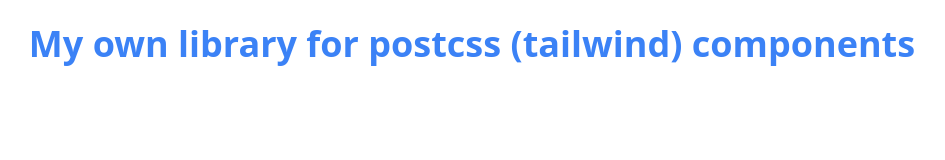
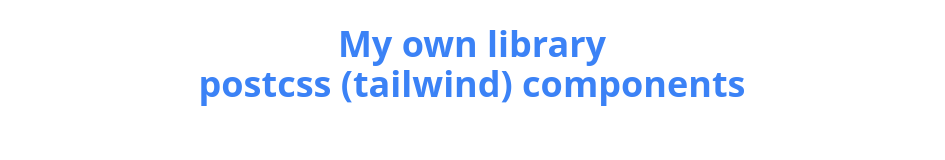
Before and after one commit to balderb/TailwindcssRefresh, a website: page index.html in a window 1280 px wide. Shown: the whole page, without its empty margins (168-1113 px from the left). Drawn offline with nearby package versions, Linux system fonts and the light colour scheme.

Commit message:
adding additional files and dirs and plugins for autoprefixer, postcss, tailwindcss, vite

```diff
--- a/index.html
+++ b/index.html
@@ -11,6 +11,6 @@
 <!-- comment for template -->
 
 <body>
-<h1 class="text-4xl font-bold text-center text-blue-500 p-6">My own library for postcss (tailwind) components</h1>
+<h1 class="text-4xl font-bold text-center text-blue-500 p-6">My own library <br> postcss (tailwind) components</h1>
 </body>
 </html>
```
Also changed, not shown: package.json (added, +26 -0 lines), 1 other file.
